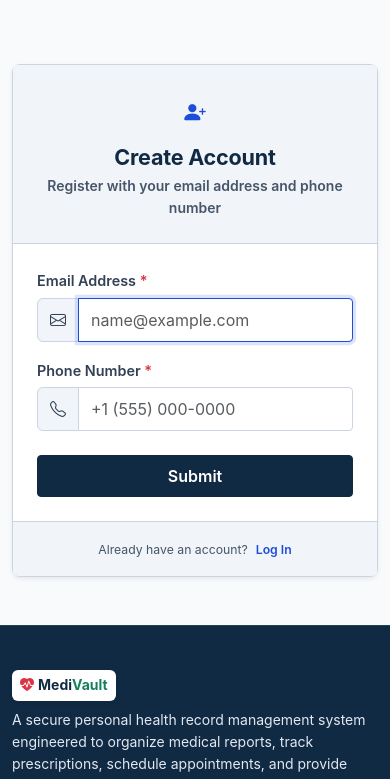
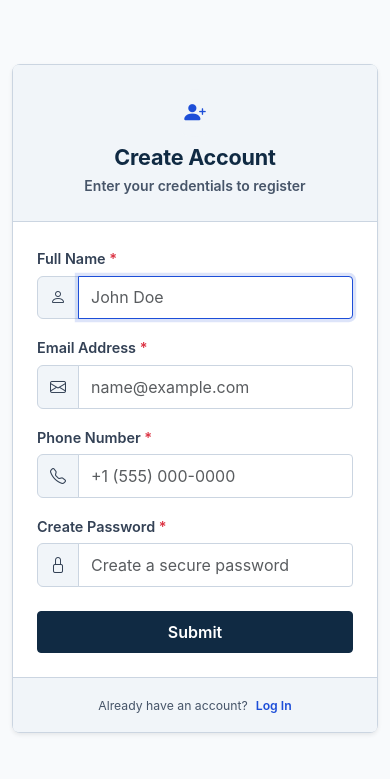
Before and after one commit to sreevarshini22/Healthcare, a Flask app: page /auth/register in a window 390 px wide. Shown: the part 112-891 px from the top of the page. Run offline with Flask 3, Linux system fonts and the light colour scheme.

Commit message:
Add Name, Email, Phone, and Create Password fields to registration credentials form

```diff
--- a/app/routes/auth.py
+++ b/app/routes/auth.py
@@ -25,48 +25,57 @@ def register():
         return redirect(url_for('dashboard.index'))
 
     if request.method == 'POST':
+        raw_name = request.form.get('name', '').strip() or request.form.get('full_name', '').strip()
         raw_email = request.form.get('email', '').strip()
         raw_phone = request.form.get('phone_number', '').strip()
+        raw_password = request.form.get('password', '').strip()
 
         # 1. Validate email
         is_email_valid, clean_email, email_err = validate_email(raw_email)
         if not is_email_valid:
             flash(email_err, "danger")
-            return render_template('auth/register.html', email=raw_email, phone_number=raw_phone)
+            return render_template('auth/register.html', name=raw_name, email=raw_email, phone_number=raw_phone)
 
         # 2. Validate phone
         is_phone_valid, clean_phone, phone_err = validate_phone(raw_phone)
         if not is_phone_valid:
             flash(phone_err, "danger")
-            return render_template('auth/register.html', email=raw_email, phone_number=raw_phone)
+            return render_template('auth/register.html', name=raw_name, email=raw_email, phone_number=raw_phone)
 
-        # 3. Check for existing users with duplicate email
+        # 3. Validate password if provided
+        if raw_password and len(raw_password) < 6:
+            flash("Password must be at least 6 characters long.", "danger")
+            return render_template('auth/register.html', name=raw_name, email=raw_email, phone_number=raw_phone)
+
+        # 4. Check for existing users with duplicate email
         existing_by_email = User.get_by_email(clean_email)
         if existing_by_email:
             flash("An account with this email address already exists. Please log in.", "warning")
             return redirect(url_for('auth.login', identifier=clean_email))
 
-        # 4. Check for existing users with duplicate phone
+        # 5. Check for existing users with duplicate phone
         existing_by_phone = User.get_by_phone(clean_phone)
         if existing_by_phone:
             flash("An account with this phone number already exists. Please log in.", "warning")
             return redirect(url_for('auth.login', identifier=clean_phone))
 
-        # 5. Generate secure 6-digit OTPs
+        # 6. Generate secure 6-digit OTPs
         email_otp = generate_otp_code()
         sms_otp = generate_otp_code()
 
-        # 6. Save Pending Registration in MongoDB
+        # 7. Save Pending Registration in MongoDB
         session_token = PendingRegistration.create(
             email=clean_email,
             phone_number=clean_phone,
             email_otp=email_otp,
             sms_otp=sms_otp,
+            full_name=raw_name,
+            password=raw_password,
             expires_minutes=10
         )
         session['reg_session_token'] = session_token
 
-        # 7. Dispatch Email OTP
+        # 8. Dispatch Email OTP
         email_subject = "MediVault – Your Registration Verification Code"
         email_html = f"""
         <div style="font-family: Arial, sans-serif; max-width: 580px; margin: 0 auto; padding: 24px; border: 1px solid #dce4ec; border-radius: 8px; background-color: #ffffff;">
@@ -83,7 +92,7 @@ def register():
         """
         send_email_notification(clean_email, email_subject, email_html)
 
-        # 8. Dispatch SMS OTP
+        # 9. Dispatch SMS OTP
         sms_text = f"MediVault: Your registration verification code is {sms_otp}. Valid for 10 minutes. Do not share this code."
         send_sms_notification(clean_phone, sms_text)
 
@@ -134,8 +143,10 @@ def verify_registration():
         # Valid! Create User in MongoDB
         try:
             new_user = User.create_user(
+                full_name=reg_doc.get('full_name') or None,
                 email=reg_doc['email'],
                 phone_number=reg_doc['phone_number'],
+                password_hash=reg_doc.get('password_hash'),
                 email_verified=True,
                 phone_verified=True
             )
@@ -237,6 +248,19 @@ def login():
         if not user.is_active:
             flash("Your account has been deactivated. Please contact support.", "danger")
             return render_template('auth/login.html', identifier=raw_identifier)
+
+        # Optional direct password authentication
+        raw_password = request.form.get('password', '').strip()
+        if raw_password:
+            if user.check_password(raw_password):
+                login_user(user, remember=True)
+                log_activity(user.id, "User Login", "User logged in directly with password.")
+                flash(f"Welcome back, {user.full_name}!", "success")
+                next_page = request.args.get('next') or request.form.get('next')
+                return redirect(next_page or url_for('dashboard.index'))
+            else:
+                flash("Incorrect password. Please try again or leave blank to verify via OTP.", "danger")
+                return render_template('auth/login.html', identifier=raw_identifier)
 
         # Generate 6-digit login OTP
         otp_code = generate_otp_code()
--- a/app/templates/auth/register.html
+++ b/app/templates/auth/register.html
@@ -12,24 +12,40 @@
                         <i class="bi bi-person-plus-fill fs-4" style="color: var(--link-color);"></i>
                     </div>
                     <h1 class="h4 fw-bold mb-1">Create Account</h1>
-                    <p class="small mb-0" style="color: var(--text-muted);">Register with your email address and phone number</p>
+                    <p class="small mb-0" style="color: var(--text-muted);">Enter your credentials to register</p>
                 </div>
 
                 <div class="card-body p-4">
                     <form method="POST" action="{{ url_for('auth.register') }}">
                         <div class="mb-3">
+                            <label for="name" class="form-label fw-semibold small">Full Name <span class="text-danger">*</span></label>
+                            <div class="input-group">
+                                <span class="input-group-text" style="background-color: var(--surface-subtle); color: var(--text-secondary); border-color: var(--border-color);"><i class="bi bi-person"></i></span>
+                                <input type="text" class="form-control" id="name" name="name" value="{{ name or '' }}" required autofocus placeholder="John Doe">
+                            </div>
+                        </div>
+
+                        <div class="mb-3">
                             <label for="email" class="form-label fw-semibold small">Email Address <span class="text-danger">*</span></label>
                             <div class="input-group">
                                 <span class="input-group-text" style="background-color: var(--surface-subtle); color: var(--text-secondary); border-color: var(--border-color);"><i class="bi bi-envelope"></i></span>
-                                <input type="email" class="form-control" id="email" name="email" value="{{ email or '' }}" required autofocus placeholder="name@example.com">
+                                <input type="email" class="form-control" id="email" name="email" value="{{ email or '' }}" required placeholder="name@example.com">
+                            </div>
+                        </div>
+
+                        <div class="mb-3">
+                            <label for="phone_number" class="form-label fw-semibold small">Phone Number <span class="text-danger">*</span></label>
+                            <div class="input-group">
+                                <span class="input-group-text" style="background-color: var(--surface-subtle); color: var(--text-secondary); border-color: var(--border-color);"><i class="bi bi-telephone"></i></span>
+                                <input type="tel" class="form-control" id="phone_number" name="phone_number" value="{{ phone_number or '' }}" required placeholder="+1 (555) 000-0000">
                             </div>
                         </div>
 
                         <div class="mb-4">
-                            <label for="phone_number" class="form-label fw-semibold small">Phone Number <span class="text-danger">*</span></label>
+                            <label for="password" class="form-label fw-semibold small">Create Password <span class="text-danger">*</span></label>
                             <div class="input-group">
-                                <span class="input-group-text" style="background-color: var(--surface-subtle); color: var(--text-secondary); border-color: var(--border-color);"><i class="bi bi-telephone"></i></span>
-                                <input type="tel" class="form-control" id="phone_number" name="phone_number" value="{{ phone_number or '' }}" required placeholder="+1 (555) 000-0000">
+                                <span class="input-group-text" style="background-color: var(--surface-subtle); color: var(--text-secondary); border-color: var(--border-color);"><i class="bi bi-lock"></i></span>
+                                <input type="password" class="form-control" id="password" name="password" required placeholder="Create a secure password" minlength="6">
                             </div>
                         </div>
 
```
Also changed, not shown: app/models.py (+6 -2 lines), app/templates/auth/login.html (+13 -2 lines), tests/test_auth.py (+67 -0 lines).
